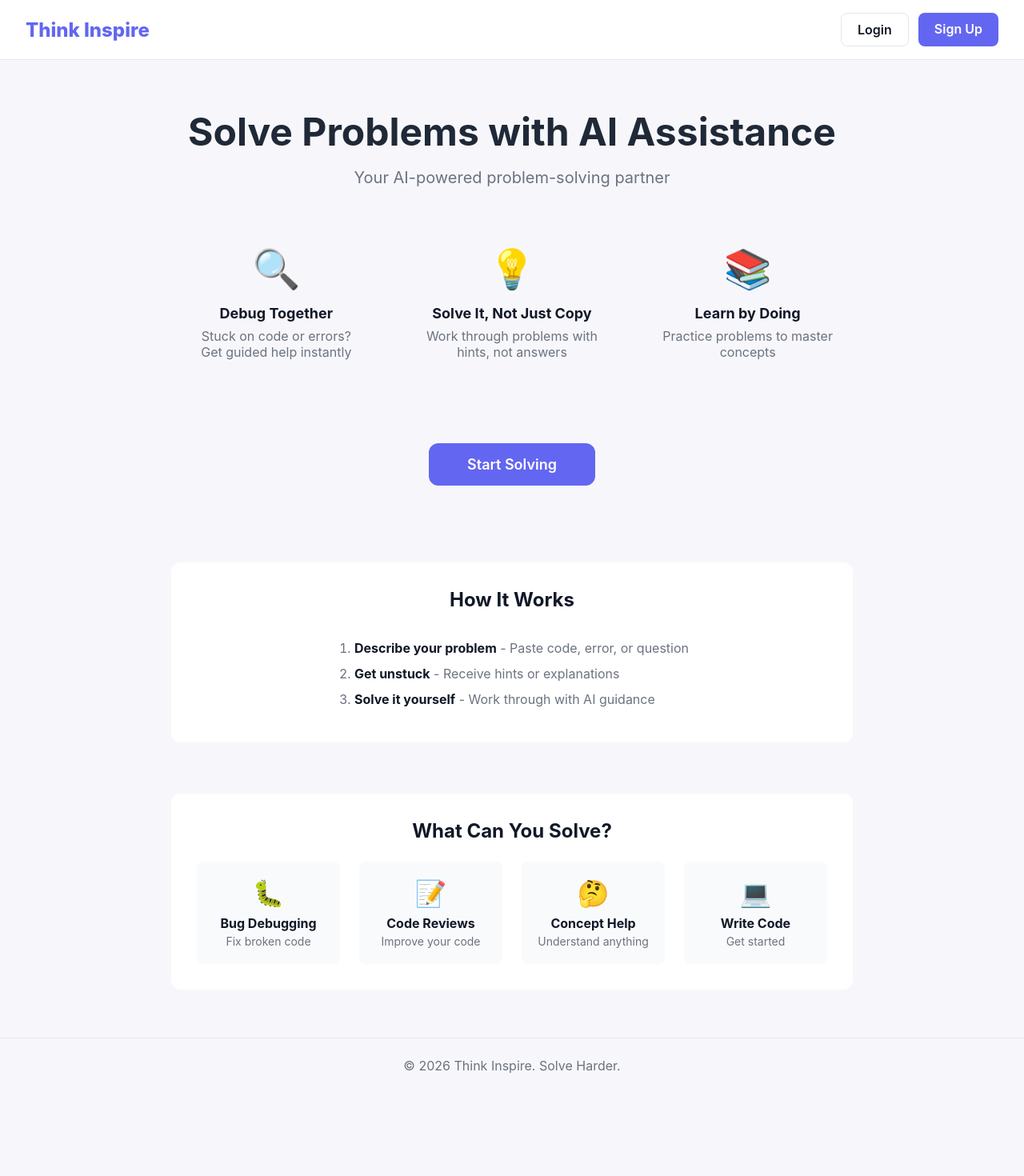
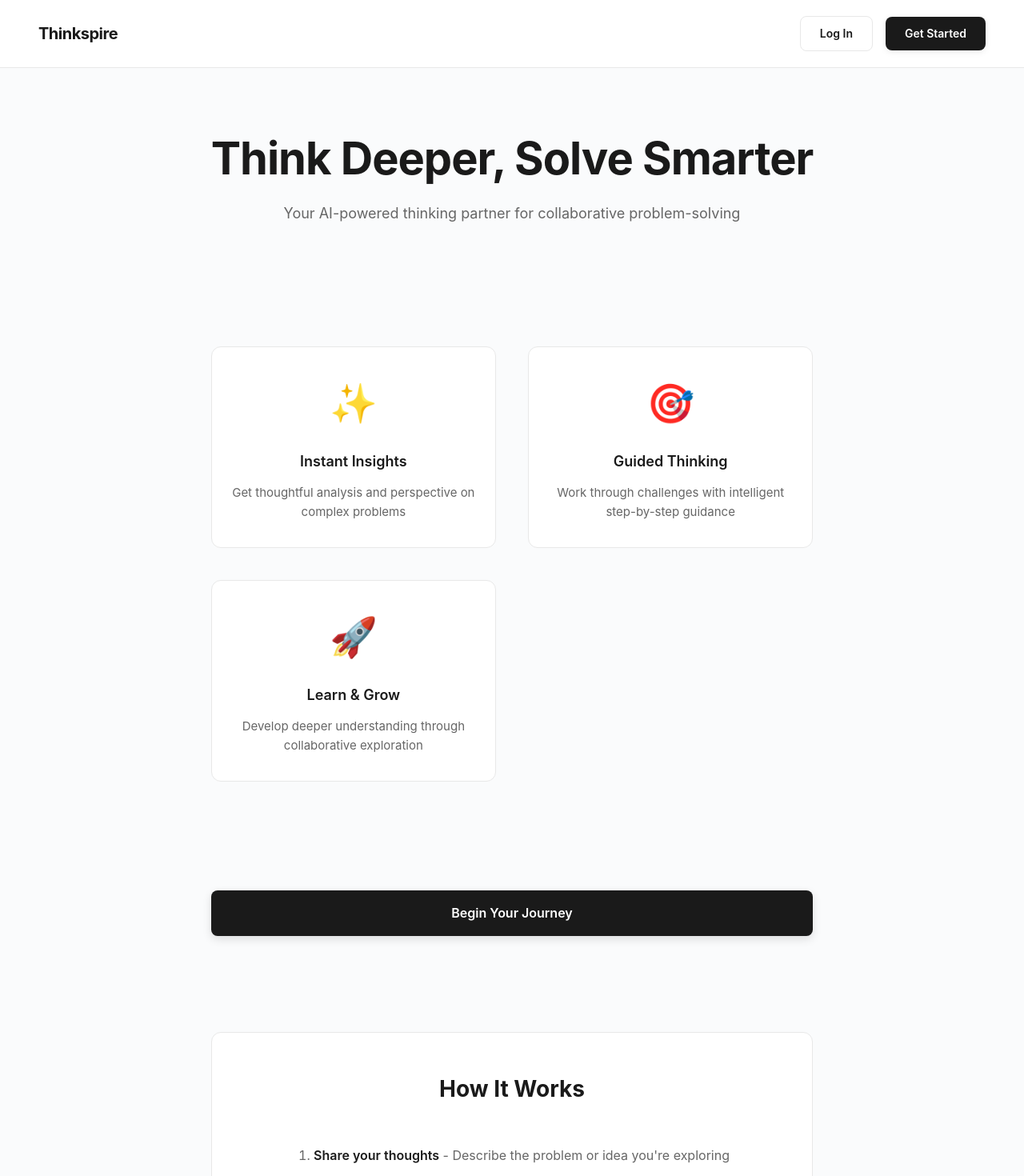
Before and after one commit to priyanshijain1/Thinkspire, a Next.js app: page / in a window 1280 px wide. Shown: the top 1470 px of the page at 80% size. Before the commit the page ends 1366 px from the top, so only its background shows below. Built offline with nearby package versions, Linux system fonts and the light colour scheme.

Commit message:
feat: create professional design system for Thinkspire landing page
Implement sophisticated color palette, modern typography, and polished UI elements.

Co-authored-by: Priyanshi Jain <149200144+priyanshijain1@users.noreply.github.com>

```diff
--- a/app/globals.css
+++ b/app/globals.css
@@ -1,15 +1,18 @@
 :root {
-  --bg: #f7f7fb;
+  --bg: #fafbfc;
   --card: #ffffff;
-  --text: #111827;
-  --muted: #6b7280;
-  --accent: #4a90e2;
-  --primary: #6366f1;
-  --primary-hover: #4f46e5;
+  --text: #1a1a1a;
+  --text-secondary: #666666;
+  --muted: #999999;
+  --accent: #2d3748;
+  --primary: #1a1a1a;
+  --primary-hover: #333333;
   --success: #10b981;
   --error: #ef4444;
-  --border: #e5e7eb;
-  --user-bubble: #6366f1;
+  --border: #e8e8e8;
+  --user-bubble: #2d3748;
+  --subtle-bg: #f5f5f5;
+  --highlight: #0066cc;
 }
 
 * {
@@ -18,184 +21,356 @@
   padding: 0;
 }
 
-body {
-  font-family: -apple-system, BlinkMacSystemFont, 'Segoe UI', Roboto, sans-serif;
-  color: var(--text);
+html {
   background: var(--bg);
 }
 
-a { color: var(--primary); text-decoration: none; }
-a:hover { text-decoration: underline; }
+body {
+  font-family: -apple-system, BlinkMacSystemFont, 'Segoe UI', 'Helvetica Neue', sans-serif;
+  color: var(--text);
+  background: var(--bg);
+  line-height: 1.6;
+}
+
+a { color: var(--highlight); text-decoration: none; transition: color 0.2s ease; }
+a:hover { color: var(--primary); }
 
 /* Landing Page */
-.landing { min-height: 100vh; display: flex; flex-direction: column; }
+.landing { min-height: 100vh; display: flex; flex-direction: column; background: var(--bg); }
 
 .navbar {
   display: flex; justify-content: space-between; align-items: center;
-  padding: 16px 32px; background: white; border-bottom: 1px solid var(--border);
+  padding: 20px 48px; background: white; border-bottom: 1px solid var(--border);
+  position: sticky; top: 0; z-index: 100;
 }
 
-.logo { font-size: 24px; font-weight: 800; color: var(--primary); }
-.nav-buttons { display: flex; gap: 12px; }
+.logo {
+  font-size: 20px; font-weight: 700; color: var(--primary);
+  letter-spacing: -0.5px;
+}
+
+.nav-buttons { display: flex; gap: 16px; align-items: center; }
 
 .btn {
-  padding: 10px 20px; border-radius: 8px; font-weight: 600;
+  padding: 10px 24px; border-radius: 8px; font-weight: 600;
   cursor: pointer; text-decoration: none; display: inline-block;
+  font-size: 14px; transition: all 0.2s ease;
 }
 
-.btn-primary { background: var(--primary); color: white; border: none; }
-.btn-primary:hover { background: var(--primary-hover); text-decoration: none; }
-.btn-outline { background: transparent; color: var(--text); border: 1px solid var(--border); }
-.btn-outline:hover { background: #f9fafb; text-decoration: none; }
+.btn-primary {
+  background: var(--primary); color: white; border: none;
+  box-shadow: 0 2px 8px rgba(0,0,0,0.08);
+}
+.btn-primary:hover {
+  background: var(--primary-hover); text-decoration: none;
+  box-shadow: 0 4px 12px rgba(0,0,0,0.12);
+  transform: translateY(-1px);
+}
+
+.btn-outline {
+  background: transparent; color: var(--text); border: 1px solid var(--border);
+}
+.btn-outline:hover {
+  background: var(--subtle-bg);
+  border-color: var(--text);
+  text-decoration: none;
+}
 
 .hero {
-  flex: 1; text-align: center; padding: 60px 24px; max-width: 900px; margin: 0 auto;
+  flex: 1; text-align: center; padding: 80px 32px; max-width: 1000px; margin: 0 auto;
+  display: flex; flex-direction: column; justify-content: center;
 }
 
-.hero h1 { font-size: 48px; margin: 0 0 16px; color: #1f2937; }
-.tagline { font-size: 20px; color: var(--muted); margin: 0 0 48px; }
+.hero h1 {
+  font-size: 56px; margin: 0 0 20px; color: var(--text);
+  font-weight: 700; letter-spacing: -1px; line-height: 1.2;
+}
 
-.features { display: grid; grid-template-columns: repeat(3, 1fr); gap: 32px; margin: 48px 0; }
-.feature { text-align: center; padding: 24px; }
-.feature .icon { font-size: 48px; display: block; margin-bottom: 16px; }
-.feature h3 { margin: 0 0 8px; font-size: 18px; }
-.feature p { margin: 0; color: var(--muted); }
+.tagline {
+  font-size: 18px; color: var(--text-secondary); margin: 0 0 56px;
+  font-weight: 400;
+}
+
+.features {
+  display: grid; grid-template-columns: repeat(auto-fit, minmax(250px, 1fr));
+  gap: 40px; margin: 56px 0; padding: 40px 0;
+}
+
+.feature {
+  text-align: center; padding: 32px 24px; background: white;
+  border-radius: 12px; border: 1px solid var(--border);
+  transition: all 0.3s ease;
+}
+
+.feature:hover {
+  border-color: var(--highlight);
+  box-shadow: 0 8px 24px rgba(0,102,204,0.08);
+  transform: translateY(-4px);
+}
+
+.feature .icon {
+  font-size: 48px; display: block; margin-bottom: 20px;
+}
+
+.feature h3 {
+  margin: 0 0 12px; font-size: 18px; font-weight: 600;
+  color: var(--text);
+}
+
+.feature p {
+  margin: 0; color: var(--text-secondary); font-size: 15px;
+  line-height: 1.6;
+}
 
 .cta-button {
   display: inline-block; padding: 16px 48px; background: var(--primary);
-  color: white; font-size: 18px; font-weight: 600; border-radius: 12px;
-  text-decoration: none; margin: 32px 0;
+  color: white; font-size: 16px; font-weight: 600; border-radius: 8px;
+  text-decoration: none; margin: 40px 0; transition: all 0.2s ease;
+  box-shadow: 0 4px 12px rgba(0,0,0,0.12);
 }
-.cta-button:hover { background: var(--primary-hover); text-decoration: none; }
+
+.cta-button:hover {
+  background: var(--primary-hover); text-decoration: none;
+  box-shadow: 0 8px 20px rgba(0,0,0,0.16);
+  transform: translateY(-2px);
+}
 
 .how-it-works, .use-cases {
-  margin-top: 64px; padding: 32px; background: white; border-radius: 12px;
+  margin-top: 80px; padding: 48px; background: white; border-radius: 12px;
+  border: 1px solid var(--border);
 }
-.how-it-works h2, .use-cases h2 { margin: 0 0 24px; }
-.how-it-works ol { text-align: left; display: inline-block; margin: 0; padding-left: 24px; }
-.how-it-works li { margin: 12px 0; color: var(--muted); }
-.how-it-works strong { color: var(--text); }
 
-.use-case-grid { display: grid; grid-template-columns: repeat(4, 1fr); gap: 24px; }
-.use-case { text-align: center; padding: 20px; background: #f9fafb; border-radius: 8px; }
-.use-case .icon { font-size: 32px; display: block; margin-bottom: 8px; }
-.use-case h4 { margin: 0 0 4px; font-size: 16px; }
-.use-case p { margin: 0; color: var(--muted); font-size: 14px; }
+.how-it-works h2, .use-cases h2 {
+  margin: 0 0 32px; font-size: 28px; font-weight: 700;
+  color: var(--text);
+}
 
-.footer { text-align: center; padding: 24px; color: var(--muted); border-top: 1px solid var(--border); }
+.how-it-works ol {
+  text-align: left; display: inline-block; margin: 0; padding-left: 24px;
+}
+
+.how-it-works li {
+  margin: 16px 0; color: var(--text-secondary); font-size: 16px;
+  line-height: 1.6;
+}
+
+.how-it-works strong { color: var(--text); font-weight: 600; }
+
+.use-case-grid {
+  display: grid; grid-template-columns: repeat(auto-fit, minmax(200px, 1fr));
+  gap: 24px;
+}
+
+.use-case {
+  text-align: center; padding: 24px; background: var(--subtle-bg);
+  border-radius: 10px; transition: all 0.3s ease;
+  border: 1px solid transparent;
+}
+
+.use-case:hover {
+  background: white;
+  border-color: var(--border);
+  box-shadow: 0 4px 12px rgba(0,0,0,0.06);
+}
+
+.use-case .icon {
+  font-size: 40px; display: block; margin-bottom: 12px;
+}
+
+.use-case h4 {
+  margin: 0 0 8px; font-size: 16px; font-weight: 600;
+  color: var(--text);
+}
+
+.use-case p {
+  margin: 0; color: var(--text-secondary); font-size: 14px;
+}
+
+.footer {
+  text-align: center; padding: 40px 24px; color: var(--text-secondary);
+  border-top: 1px solid var(--border); font-size: 14px;
+  background: white; margin-top: 80px;
+}
 
 /* Login Page */
 .login-container {
   min-height: 100vh; display: flex; align-items: center; justify-content: center;
-  background: linear-gradient(135deg, #f5f7fa 0%, #c3cfe2 100%);
+  background: var(--bg);
+  padding: 20px;
 }
 
 .login-box {
-  background: white; padding: 40px; border-radius: 16px;
-  box-shadow: 0 10px 40px rgba(0,0,0,0.1); width: 100%; max-width: 400px;
+  background: white; padding: 48px; border-radius: 12px;
+  box-shadow: 0 2px 16px rgba(0,0,0,0.08); width: 100%; max-width: 420px;
+  border: 1px solid var(--border);
 }
 
-.login-box h1 { margin: 0 0 8px; text-align: center; color: var(--primary); }
-.login-box .subtitle { text-align: center; color: var(--muted); margin: 0 0 32px; }
+.login-box h1 {
+  margin: 0 0 12px; text-align: center; color: var(--text);
+  font-size: 28px; font-weight: 700;
+}
 
-.form-group { margin-bottom: 20px; }
-.form-group label { display: block; margin-bottom: 6px; font-weight: 600; color: #374151; }
+.login-box .subtitle {
+  text-align: center; color: var(--text-secondary); margin: 0 0 40px;
+  font-size: 15px;
+}
+
+.form-group { margin-bottom: 24px; }
+
+.form-group label {
+  display: block; margin-bottom: 8px; font-weight: 600;
+  color: var(--text); font-size: 14px;
+}
+
 .form-group input {
-  width: 100%; padding: 14px; border: 2px solid var(--border);
-  border-radius: 10px; font-size: 16px; transition: border-color 0.2s;
+  width: 100%; padding: 12px 16px; border: 1px solid var(--border);
+  border-radius: 8px; font-size: 16px; transition: all 0.2s;
+  background: white;
 }
-.form-group input:focus { outline: none; border-color: var(--primary); }
+
+.form-group input:focus {
+  outline: none; border-color: var(--highlight);
+  box-shadow: 0 0 0 3px rgba(0,102,204,0.1);
+}
 
 .password-input { position: relative; }
-.password-input input { padding-right: 50px; }
+.password-input input { padding-right: 48px; }
+
 .toggle-password {
-  position: absolute; right: 12px; top: 50%; transform: translateY(-50%);
+  position: absolute; right: 14px; top: 50%; transform: translateY(-50%);
   background: none; border: none; cursor: pointer; font-size: 18px;
+  color: var(--text-secondary);
 }
 
 .login-box .error {
-  background: #fef2f2; color: var(--error); padding: 12px; border-radius: 8px;
-  text-align: center; margin: 16px 0 0; font-size: 14px;
+  background: #fff5f5; color: var(--error); padding: 12px 16px;
+  border-radius: 8px; text-align: center; margin: 16px 0 0;
+  font-size: 14px; border: 1px solid #feb2b2;
 }
 
 .rate-limit-error {
-  background: #fef3c7; color: #92400e; padding: 12px 16px; border-radius: 8px;
-  margin-bottom: 16px; font-size: 14px; border: 1px solid #f59e0b;
+  background: #fffaf0; color: #92400e; padding: 12px 16px;
+  border-radius: 8px; margin-bottom: 16px; font-size: 14px;
+  border: 1px solid #fbd38d;
 }
 
 .submit-btn {
-  width: 100%; padding: 14px; background: var(--primary); color: white;
-  border: none; border-radius: 10px; font-size: 16px; font-weight: 600;
-  cursor: pointer; margin-top: 8px; display: flex; align-items: center;
-  justify-content: center; gap: 8px;
+  width: 100%; padding: 12px 16px; background: var(--primary);
+  color: white; border: none; border-radius: 8px; font-size: 16px;
+  font-weight: 600; cursor: pointer; margin-top: 12px;
+  display: flex; align-items: center; justify-content: center;
+  gap: 8px; transition: all 0.2s;
+  box-shadow: 0 2px 8px rgba(0,0,0,0.1);
 }
-.submit-btn:hover { background: var(--primary-hover); }
-.submit-btn:disabled { opacity: 0.7; cursor: not-allowed; }
+
+.submit-btn:hover {
+  background: var(--primary-hover);
+  box-shadow: 0 4px 12px rgba(0,0,0,0.15);
+  transform: translateY(-1px);
+}
+
+.submit-btn:disabled { opacity: 0.6; cursor: not-allowed; }
 
 .spinner {
-  width: 20px; height: 20px; border: 2px solid white; border-top-color: transparent;
-  border-radius: 50%; animation: spin 0.8s linear infinite;
+  width: 18px; height: 18px; border: 2px solid white;
+  border-top-color: transparent; border-radius: 50%;
+  animation: spin 0.8s linear infinite;
 }
 
 @keyframes spin { to { transform: rotate(360deg); } }
 
-.login-box .hint { text-align: center; margin-top: 24px; color: var(--muted); }
+.login-box .hint {
+  text-align: center; margin-top: 32px; color: var(--text-secondary);
+  font-size: 14px;
+}
 
 /* Chat Page */
-.chat-page { height: 100vh; display: flex; flex-direction: column; }
+.chat-page { height: 100vh; display: flex; flex-direction: column; background: var(--bg); }
 
 .chat-header-bar {
   display: flex; justify-content: space-between; align-items: center;
-  padding: 16px 24px; background: white; border-bottom: 1px solid var(--border);
+  padding: 20px 32px; background: white; border-bottom: 1px solid var(--border);
 }
-.chat-header-bar h2 { margin: 0; color: var(--primary); }
-.header-actions { display: flex; align-items: center; gap: 16px; }
+
+.chat-header-bar h2 {
+  margin: 0; color: var(--text); font-size: 20px; font-weight: 700;
+}
+
+.header-actions { display: flex; align-items: center; gap: 20px; }
 
 .session-badge {
-  background: #d1fae5; color: #065f46; padding: 4px 12px;
+  background: #d1fae5; color: #065f46; padding: 6px 14px;
   border-radius: 20px; font-size: 12px; font-weight: 600;
 }
 
 .logout-btn {
-  padding: 8px 16px; background: transparent; border: 1px solid var(--border);
-  border-radius: 8px; cursor: pointer; font-weight: 500;
+  padding: 10px 18px; background: var(--subtle-bg); border: 1px solid var(--border);
+  border-radius: 8px; cursor: pointer; font-weight: 500; font-size: 14px;
+  transition: all 0.2s;
 }
-.logout-btn:hover { background: #f9fafb; }
 
-.chat-wrapper { flex: 1; display: flex; flex-direction: column; max-width: 900px; width: 100%; margin: 0 auto; padding: 24px; }
+.logout-btn:hover {
+  background: var(--border); border-color: var(--text-secondary);
+}
+
+.chat-wrapper {
+  flex: 1; display: flex; flex-direction: column;
+  max-width: 1000px; width: 100%; margin: 0 auto; padding: 24px;
+}
 
 .chat-container {
-  flex: 1; display: flex; flex-direction: column; border-radius: 16px;
+  flex: 1; display: flex; flex-direction: column; border-radius: 12px;
   overflow: hidden; background: white; border: 1px solid var(--border);
+  box-shadow: 0 2px 8px rgba(0,0,0,0.04);
 }
 
-.message-area { flex: 1; padding: 20px; overflow-y: auto; display: flex; flex-direction: column; gap: 16px; }
+.message-area {
+  flex: 1; padding: 24px; overflow-y: auto; display: flex;
+  flex-direction: column; gap: 16px;
+}
 
-.message { display: flex; align-items: flex-start; gap: 8px; }
+.message { display: flex; align-items: flex-start; gap: 12px; }
 .message.user { flex-direction: row-reverse; }
-.message-content { display: flex; flex-direction: column; gap: 4px; max-width: 75%; }
+
+.message-content {
+  display: flex; flex-direction: column; gap: 6px;
+  max-width: 70%;
+}
+
 .message.user .message-content { align-items: flex-end; }
 
 .bubble {
-  padding: 12px 16px; border-radius: 16px; background: #f3f4f6;
-  line-height: 1.5; word-wrap: break-word;
+  padding: 12px 16px; border-radius: 12px; background: var(--subtle-bg);
+  line-height: 1.5; word-wrap: break-word; font-size: 15px;
 }
-.message.user .bubble { background: var(--primary); color: white; border-bottom-right-radius: 4px; }
-.message.ai .bubble { border-bottom-left-radius: 4px; }
 
-.timestamp { font-size: 11px; color: var(--muted); }
+.message.user .bubble {
+  background: var(--primary); color: white;
+  border-bottom-right-radius: 4px;
+}
+
+.message.ai .bubble {
+  border-bottom-left-radius: 4px;
+  color: var(--text);
+}
+
+.timestamp { font-size: 12px; color: var(--muted); }
 
 .copy-btn {
   background: none; border: none; cursor: pointer; font-size: 14px;
   opacity: 0; transition: opacity 0.2s; padding: 4px;
+  color: var(--text-secondary);
 }
+
 .message:hover .copy-btn { opacity: 1; }
 
 .typing { display: flex; gap: 4px; align-items: center; }
+
 .typing .dot {
-  width: 8px; height: 8px; background: var(--muted); border-radius: 50%;
-  animation: bounce 1.4s infinite ease-in-out both;
+  width: 8px; height: 8px; background: var(--text-secondary);
+  border-radius: 50%; animation: bounce 1.4s infinite ease-in-out both;
 }
+
 .typing .dot:nth-child(1) { animation-delay: -0.32s; }
 .typing .dot:nth-child(2) { animation-delay: -0.16s; }
 
@@ -205,28 +380,54 @@ a:hover { text-decoration: underline; }
 }
 
 .input-area {
-  display: flex; gap: 12px; padding: 16px 20px; background: white;
+  display: flex; gap: 12px; padding: 20px 24px; background: white;
   border-top: 1px solid var(--border);
 }
 
 .input-box {
-  flex: 1; padding: 14px 18px; border: 2px solid var(--border);
-  border-radius: 12px; font-size: 16px;
+  flex: 1; padding: 12px 16px; border: 1px solid var(--border);
+  border-radius: 8px; font-size: 16px; transition: all 0.2s;
+  background: white;
 }
-.input-box:focus { outline: none; border-color: var(--primary); }
+
+.input-box:focus {
+  outline: none; border-color: var(--highlight);
+  box-shadow: 0 0 0 3px rgba(0,102,204,0.1);
+}
 
 .send-btn {
-  width: 48px; height: 48px; border: none; border-radius: 12px;
-  background: var(--primary); color: white; font-size: 20px; cursor: pointer;
-  display: flex; align-items: center; justify-content: center;
+  width: 48px; height: 48px; border: none; border-radius: 8px;
+  background: var(--primary); color: white; font-size: 20px;
+  cursor: pointer; display: flex; align-items: center; justify-content: center;
+  transition: all 0.2s;
+  box-shadow: 0 2px 8px rgba(0,0,0,0.1);
 }
-.send-btn:hover { background: var(--primary-hover); }
+
+.send-btn:hover {
+  background: var(--primary-hover);
+  box-shadow: 0 4px 12px rgba(0,0,0,0.15);
+  transform: translateY(-1px);
+}
+
 .send-btn:disabled { opacity: 0.5; cursor: not-allowed; }
 
 /* Responsive */
 @media (max-width: 768px) {
+  .navbar { padding: 16px 20px; }
+  .logo { font-size: 18px; }
+
+  .hero { padding: 60px 20px; }
+  .hero h1 { font-size: 36px; }
+  .tagline { font-size: 16px; }
+
   .features, .use-case-grid { grid-template-columns: 1fr; }
-  .hero h1 { font-size: 32px; }
-  .navbar { padding: 12px 16px; }
+
+  .how-it-works, .use-cases { padding: 32px 24px; }
+  .how-it-works h2, .use-cases h2 { font-size: 22px; }
+
+  .login-box { padding: 32px 24px; }
+
   .chat-wrapper { padding: 12px; }
+  .chat-header-bar { padding: 16px 20px; }
+  .message-content { max-width: 85%; }
 }
--- a/app/layout.tsx
+++ b/app/layout.tsx
@@ -1,9 +1,20 @@
 import './globals.css'
+
+export const metadata = {
+  title: 'Thinkspire - AI-Powered Thinking Partner',
+  description: 'Explore ideas and solve problems with intelligent AI guidance. Think deeper, grow smarter.',
+}
+
+export const viewport = {
+  width: 'device-width',
+  initialScale: 1,
+  userScalable: true,
+  themeColor: '#1a1a1a',
+}
 
 export default function RootLayout({ children }: { children: React.ReactNode }) {
   return (
-    <html lang="en">
-      <head />
+    <html lang="en" className="bg-[#fafbfc]">
       <body>{children}</body>
     </html>
   )
--- a/app/page.tsx
+++ b/app/page.tsx
@@ -18,88 +18,88 @@ export default function LandingPage() {
   return (
     <div className="landing">
       <nav className="navbar">
-        <div className="logo">Think Inspire</div>
+        <div className="logo">Thinkspire</div>
         <div className="nav-buttons">
           {isLoggedIn ? (
             <>
-              <Link href="/chat" className="btn btn-primary">Ask Think</Link>
+              <Link href="/chat" className="btn btn-primary">Start Thinking</Link>
               <button onClick={logout} className="btn btn-outline">Logout</button>
             </>
           ) : (
             <>
-              <Link href="/login" className="btn btn-outline">Login</Link>
-              <Link href="/login?mode=signup" className="btn btn-primary">Sign Up</Link>
+              <Link href="/login" className="btn btn-outline">Log In</Link>
+              <Link href="/login?mode=signup" className="btn btn-primary">Get Started</Link>
             </>
           )}
         </div>
       </nav>
 
       <main className="hero">
-        <h1>Solve Problems with AI Assistance</h1>
+        <h1>Think Deeper, Solve Smarter</h1>
         <p className="tagline">
-          Your AI-powered problem-solving partner
+          Your AI-powered thinking partner for collaborative problem-solving
         </p>
 
         <div className="features">
           <div className="feature">
-            <span className="icon">🔍</span>
-            <h3>Debug Together</h3>
-            <p>Stuck on code or errors? Get guided help instantly</p>
+            <span className="icon">✨</span>
+            <h3>Instant Insights</h3>
+            <p>Get thoughtful analysis and perspective on complex problems</p>
           </div>
           <div className="feature">
-            <span className="icon">💡</span>
-            <h3>Solve It, Not Just Copy</h3>
-            <p>Work through problems with hints, not answers</p>
+            <span className="icon">🎯</span>
+            <h3>Guided Thinking</h3>
+            <p>Work through challenges with intelligent step-by-step guidance</p>
           </div>
           <div className="feature">
-            <span className="icon">📚</span>
-            <h3>Learn by Doing</h3>
-            <p>Practice problems to master concepts</p>
+            <span className="icon">🚀</span>
+            <h3>Learn & Grow</h3>
+            <p>Develop deeper understanding through collaborative exploration</p>
           </div>
         </div>
 
         <Link href="/login" className="cta-button">
-          Start Solving
+          Begin Your Journey
         </Link>
 
         <div className="how-it-works">
           <h2>How It Works</h2>
           <ol>
-            <li><strong>Describe your problem</strong> - Paste code, error, or question</li>
-            <li><strong>Get unstuck</strong> - Receive hints or explanations</li>
-            <li><strong> Solve it yourself</strong> - Work through with AI guidance</li>
+            <li><strong>Share your thoughts</strong> - Describe the problem or idea you&apos;re exploring</li>
+            <li><strong>Receive guidance</strong> - Get intelligent insights and structured thinking</li>
+            <li><strong>Explore deeper</strong> - Continue the conversation to build understanding</li>
           </ol>
         </div>
 
         <div className="use-cases">
-          <h2>What Can You Solve?</h2>
+          <h2>What Can You Explore?</h2>
           <div className="use-case-grid">
             <div className="use-case">
-              <span className="icon">🐛</span>
-              <h4>Bug Debugging</h4>
-              <p>Fix broken code</p>
+              <span className="icon">💼</span>
+              <h4>Business Strategy</h4>
+              <p>Strategic planning</p>
             </div>
             <div className="use-case">
-              <span className="icon">📝</span>
-              <h4>Code Reviews</h4>
-              <p>Improve your code</p>
+              <span className="icon">📊</span>
+              <h4>Data Analysis</h4>
+              <p>Insights & trends</p>
             </div>
             <div className="use-case">
-              <span className="icon">🤔</span>
-              <h4>Concept Help</h4>
-              <p>Understand anything</p>
+              <span className="icon">🔬</span>
+              <h4>Research</h4>
+              <p>Deep exploration</p>
             </div>
             <div className="use-case">
-              <span className="icon">💻</span>
-              <h4>Write Code</h4>
-              <p>Get started</p>
+              <span className="icon">💡</span>
+              <h4>Innovation</h4>
+              <p>Creative solutions</p>
             </div>
           </div>
         </div>
       </main>
 
       <footer className="footer">
-        <p>© 2026 Think Inspire. Solve Harder.</p>
+        <p>© 2026 Thinkspire. Think Deeper.</p>
       </footer>
     </div>
   );
```
Also changed, not shown: app/chat/page.tsx (+5 -5 lines), app/login/page.tsx (+13 -24 lines).
